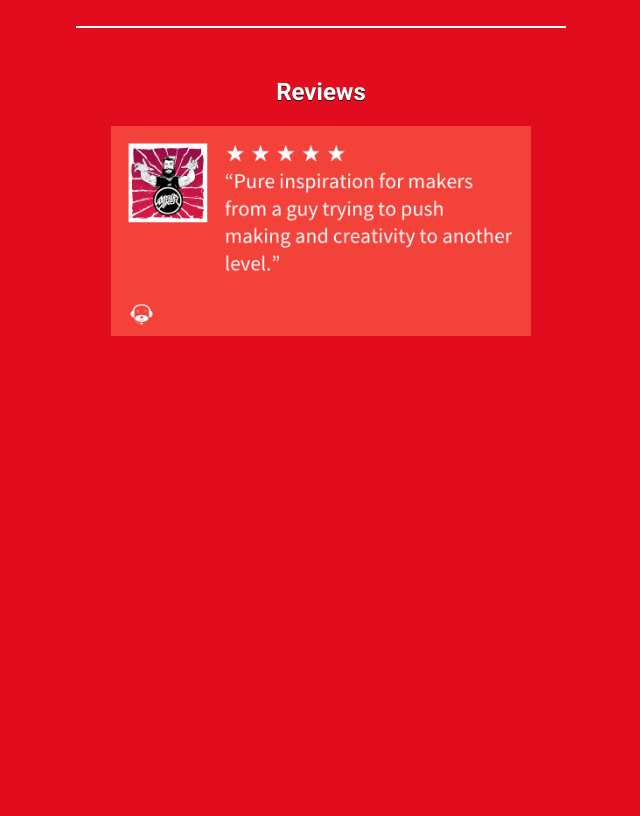
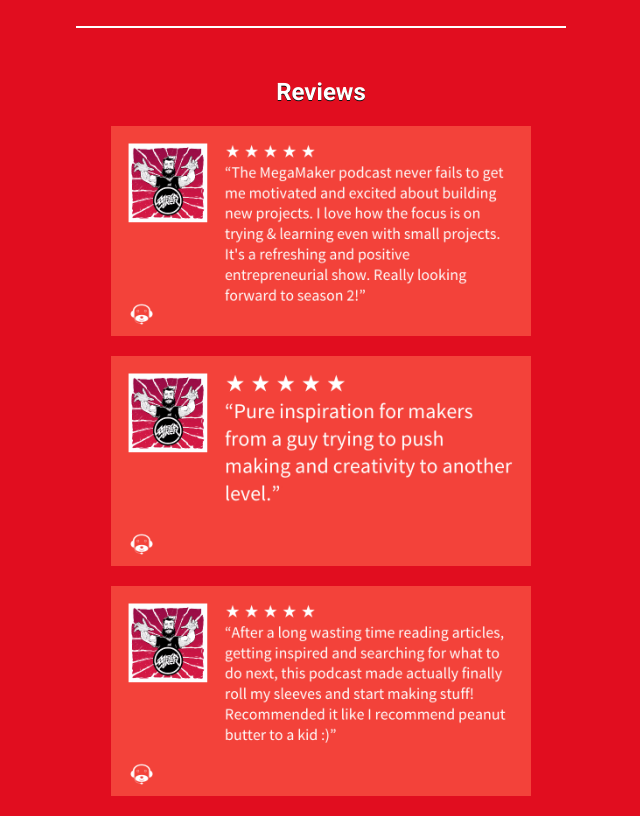
Before and after one commit to nerdnorth/awesome-landing, a plain HTML site: page index.html in a window 1280 px wide. Shown: the part 860-1676 px from the top of the page, without its empty margins (319-959 px from the left). Before the commit the page ends 1216 px from the top, so only its background shows below. Drawn offline with Linux system fonts and the light colour scheme.

Commit message:
More reviews

```diff
--- a/index.html
+++ b/index.html
@@ -63,7 +63,9 @@
 
     <hr>
     <h2 align="center">Reviews</h2>
+    <p><a href="http://beta.podrover.com/r/1398371103"><img src="img/review-03.jpg" alt="Get inspired" border="0" class="img-review"></a></p>
     <p><a href="http://beta.podrover.com/r/2531847529"><img src="img/review-01.jpg" alt="Pure inspiration" border="0" class="img-review"></a></p>
+    <p><a href="http://beta.podrover.com/r/665759879"><img src="img/review-02.jpg" alt="Recommended" border="0" class="img-review"></a></p>
   </article>
 </div>
 </body>
```
Also changed, not shown: img/review-02.jpg (added), img/review-03.jpg (added).
